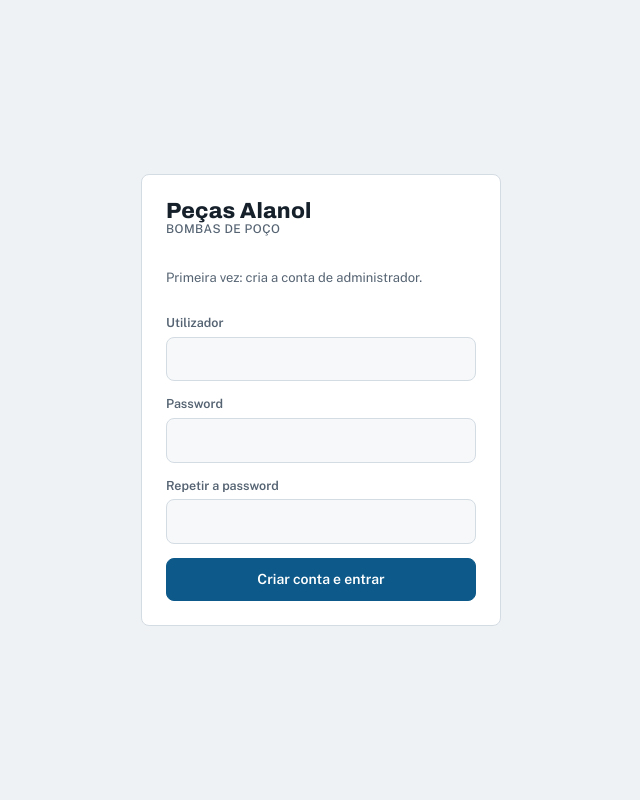
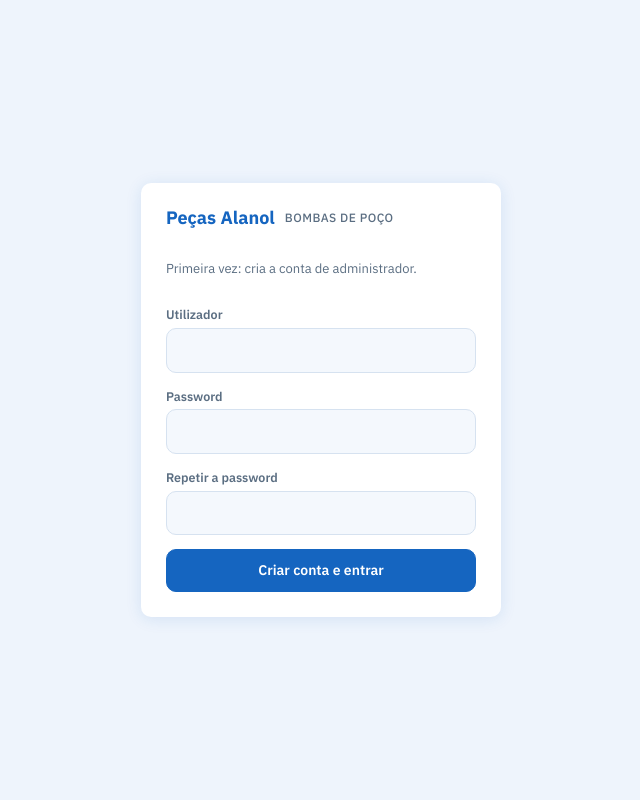
Before and after one commit to elbac81/alanol, a PHP site: page / in a window 1280 px wide. Shown: the whole page, without its empty margins (319-959 px from the left). Run offline with PHP 8.4, Linux system fonts and the light colour scheme.

Commit message:
Peças com o aspeto do painel Alanol (faixa azul, IBM Plex) e botão para voltar ao painel
Corrige também um «null» por baixo do nome do modelo.

Co-Authored-By: Claude Opus 5.5 <noreply@anthropic.com>
Claude-Session: https://claude.ai/code/session_015z6p75tBipy54jkLdSFQxj

```diff
--- a/_lib.php
+++ b/_lib.php
@@ -2,7 +2,8 @@
 // Peças Alanol — tudo o que é comum: dados em JSON, contas, sessão, ficheiros.
 declare(strict_types=1);
 
-const PA_VERSAO = '1';                 // subir ao mudar app.css / app.js
+const PA_VERSAO = '2';                 // subir ao mudar app.css / app.js
+const PA_PAINEL = '/privado/';         // endereço do painel da Alanol (botão «‹ Painel»)
 const PA_DADOS = __DIR__ . '/dados';   // fora do Git; criada sozinha
 const PA_FICHEIROS = PA_DADOS . '/ficheiros';   // nomes aleatórios; servidos só por ficheiro.php
 const PA_MAX_FICHEIRO = 20 * 1024 * 1024;
--- a/app.css
+++ b/app.css
@@ -3,24 +3,19 @@
 body { margin: 0; }
 img { max-width: 100%; }
 :root { padding-top: env(safe-area-inset-top, 0px); padding-bottom: env(safe-area-inset-bottom, 0px); }
-/* Layout: oficina — lista de peças à esquerda, ficha da peça à direita; no telemóvel uma de cada vez. */
+/* Layout: igual ao painel da Alanol — faixa azul em cima, fundo azul-claro, cartões brancos.
+   Lista de peças à esquerda, ficha à direita; no telemóvel uma de cada vez. Só tema claro, como o painel. */
 :root {
-  --bg: #eef2f5; --surface: #ffffff; --surface-2: #f6f8fa; --ink: #15202b; --muted: #556372;
-  --line: #d4dce3; --accent: #0d5a8a; --accent-soft: #e1eef7; --accent-ink: #ffffff;
+  --bg: #eef4fc; --surface: #ffffff; --surface-2: #f4f8fd; --ink: #1a2a3a; --muted: #5b6e82;
+  --line: #d6e2f0; --accent: #1565c0; --accent-soft: #dde9fa; --accent-ink: #ffffff;
+  --faixa: #1565c0; --faixa-ink: #ffffff; --faixa-2: rgba(255,255,255,.16);
   --warn: #9a5200; --warn-soft: #fbefdf; --danger: #b3261e; --ok: #2f7a3a;
-  --f-display: "Archivo", "Arial Narrow", system-ui, sans-serif;
-  --f-body: "Public Sans", system-ui, -apple-system, "Segoe UI", sans-serif;
-  --f-mono: "JetBrains Mono", ui-monospace, "SFMono-Regular", Menlo, Consolas, monospace;
-  --r: 8px;
+  --f-display: "IBM Plex Sans", system-ui, -apple-system, "Segoe UI", sans-serif;
+  --f-body: "IBM Plex Sans", system-ui, -apple-system, "Segoe UI", sans-serif;
+  --f-mono: "IBM Plex Mono", ui-monospace, "SFMono-Regular", Menlo, Consolas, monospace;
+  --r: 10px;
+  color-scheme: light;
 }
-@media (prefers-color-scheme: dark) { :root:not([data-theme="light"]) {
-  --bg: #0e141a; --surface: #161f28; --surface-2: #1c2732; --ink: #e5ecf2; --muted: #98a6b4;
-  --line: #2a3744; --accent: #62b4e6; --accent-soft: #15344a; --accent-ink: #061420;
-  --warn: #f0b062; --warn-soft: #3a2a14; --danger: #ff8a80; --ok: #7fcf8a; color-scheme: dark } }
-:root[data-theme="dark"] {
-  --bg: #0e141a; --surface: #161f28; --surface-2: #1c2732; --ink: #e5ecf2; --muted: #98a6b4;
-  --line: #2a3744; --accent: #62b4e6; --accent-soft: #15344a; --accent-ink: #061420;
-  --warn: #f0b062; --warn-soft: #3a2a14; --danger: #ff8a80; --ok: #7fcf8a; color-scheme: dark }
 
 html, body { height: 100%; }
 [hidden] { display: none !important; }
@@ -200,3 +195,27 @@ tr.clicavel:hover td { background: var(--accent-soft); }
 .contas { list-style: none; margin: 0 0 16px; padding: 0; border: 1px solid var(--line); border-radius: var(--r); }
 .contas li { display: flex; justify-content: space-between; align-items: center; gap: 10px; padding: 8px 12px; }
 .contas li + li { border-top: 1px solid var(--line); }
+
+/* ---------- Aspeto do painel Alanol ---------- */
+body::before { background: var(--faixa); }
+.topo { background: var(--faixa); color: var(--faixa-ink); border-bottom: 0; box-shadow: 0 1px 0 rgba(0,0,0,.08); }
+.topo__linha { max-width: 1400px; }
+.marca { font-family: var(--f-display); font-stretch: normal; font-weight: 700; font-size: 18px; letter-spacing: 0; display: flex; align-items: center; gap: 10px; color: var(--faixa-ink); }
+.marca small { color: rgba(255,255,255,.75); }
+.marca__logo { font-weight: 800; font-style: italic; letter-spacing: .02em; font-size: 22px; line-height: 1; }
+.marca__logo sub { display: block; font-size: 7px; font-style: normal; font-weight: 600; letter-spacing: .02em; margin-top: 1px; }
+.marca__sep { width: 1px; align-self: stretch; background: rgba(255,255,255,.35); }
+.painel { color: var(--faixa-ink); text-decoration: none; font-size: 13px; font-weight: 600; padding: 5px 12px; border-radius: 999px; background: var(--faixa-2); white-space: nowrap; }
+.painel:hover { background: rgba(255,255,255,.26); }
+.separadores { background: var(--faixa-2); border-color: transparent; }
+.separadores button { color: rgba(255,255,255,.85); }
+.separadores button[aria-selected="true"] { background: #fff; color: var(--accent); }
+.estado-db { color: rgba(255,255,255,.8); }
+.menu summary.btn { background: var(--faixa-2); border-color: transparent; color: var(--faixa-ink); border-radius: 999px; padding: 5px 14px; }
+.menu summary.btn:hover { background: rgba(255,255,255,.26); }
+.lista, .ficha, .vazio { border-color: transparent; box-shadow: 0 1px 2px rgba(21,101,192,.06), 0 2px 10px rgba(21,101,192,.06); }
+.bloco__tit h3, .familia { letter-spacing: .1em; }
+.ficha__tit { font-weight: 700; font-stretch: normal; }
+.entrar__caixa { border-color: transparent; box-shadow: 0 2px 16px rgba(21,101,192,.12); }
+.entrar__caixa .marca { color: var(--accent); }
+.entrar__caixa .marca small { color: var(--muted); }
--- a/app.js
+++ b/app.js
@@ -208,7 +208,7 @@
     } else {
       cab.append(E('div', { class: 'ficha__cod', text: 'Código ' + d.codigo + '  ·  Família ' + d.familia }),
         E('h2', { class: 'ficha__tit', text: (d.titulo && d.titulo.trim()) || d.nome }),
-        d.titulo ? E('div', { class: 'ficha__orig' }, 'Modelo: ', E('b', { text: d.nome })) : null);
+        ...(d.titulo ? [E('div', { class: 'ficha__orig' }, 'Modelo: ', E('b', { text: d.nome }))] : []));
     }
 
     const inp = (id, campo, rot, tipo) => {
--- a/index.php
+++ b/index.php
@@ -58,11 +58,11 @@ $v = PA_VERSAO;
 <meta charset="utf-8">
 <meta name="viewport" content="width=device-width,initial-scale=1,viewport-fit=cover">
 <meta name="robots" content="noindex,nofollow">
-<meta name="theme-color" content="#0d5a8a">
+<meta name="theme-color" content="#1565c0">
 <title>Peças Alanol</title>
 <link rel="preconnect" href="https://fonts.googleapis.com">
 <link rel="preconnect" href="https://fonts.gstatic.com" crossorigin>
-<link rel="stylesheet" href="https://fonts.googleapis.com/css2?family=Archivo:wdth,wght@75..100,500..800&family=Public+Sans:wght@400;500;600&family=JetBrains+Mono:wght@400;600&display=swap">
+<link rel="stylesheet" href="https://fonts.googleapis.com/css2?family=IBM+Plex+Sans:ital,wght@0,400;0,500;0,600;0,700;1,800&family=IBM+Plex+Mono:wght@400;600&display=swap">
 <link rel="stylesheet" href="app.css?v=<?= e($v) ?>">
 </head>
 <body>
@@ -89,7 +89,8 @@ $v = PA_VERSAO;
 <?php else: ?>
 <header class="topo">
   <div class="topo__linha">
-    <div class="marca">Peças Alanol<small>Bombas de poço</small></div>
+    <div class="marca"><span class="marca__logo">ALANOL<sub>ELECTROBOMBAS SUBMERSÍVEIS S.A.</sub></span><span class="marca__sep"></span>Peças</div>
+    <a class="painel" href="<?= e(PA_PAINEL) ?>">‹ Painel</a>
     <div class="separadores" role="tablist">
       <button role="tab" id="tab-pecas" aria-selected="true">Peças</button>
       <button role="tab" id="tab-modelos" aria-selected="false">Modelos</button>
```
